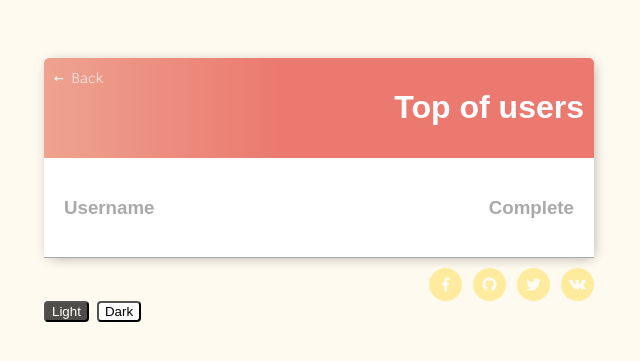
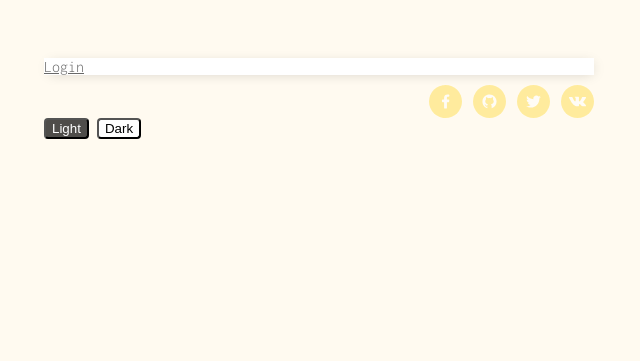
Before and after one commit to Vladislava05/TaskMaster, a Django app: page /top-users/ in a window 1280 px wide. Shown: the top 361 px of the page, without its empty margins (321-961 px from the left). Run offline with Django 3.2, Linux system fonts and the light colour scheme; data that the repository does not hold is empty; some web fonts are replaced.

Commit message:
add restrictions for unregistered users

```diff
--- a/base/static/base/css/dark.css
+++ b/base/static/base/css/dark.css
@@ -276,5 +276,5 @@ ul.ddropdownn .ddropdownn-inside a:hover {
 
 .btn-dark{
     color: white;
-    background-color:rgba(0, 0, 0, 0.692);
+    background-color:rgb(104, 104, 104);
 }
--- a/base/templates/base/about.html
+++ b/base/templates/base/about.html
@@ -1,7 +1,7 @@
 {% extends 'base/main.html' %}
 
 {% block content %}
-
+    {% if request.user.is_authenticated %}
         <div class="header-bar">
             <a href="{% url 'tasks' %}">&#8592; Back</a>
         </div>
@@ -9,5 +9,7 @@
         <p><h3>This app was created for you to keep your busy life in order!</h3></p>
         <p><h3>Just make a list with your daily tasks in a blink of an eye without any difficulties! If you have any questions or problems, find "Support" in the menu or click <a href="https://forms.yandex.ru/cloud/6170f0b40208c60589a01c66/">here</a></h3></p>
         <p><h5>Created with Python 3.0, Django 3, HTML and CSS</h5></p>
-
+    {% else %}
+        <a href="{% url 'login' %}">Login</a>
+    {% endif %}
 {% endblock content %}
--- a/base/templates/base/top-users.html
+++ b/base/templates/base/top-users.html
@@ -1,7 +1,7 @@
 {% extends 'base/main.html' %}
 
 {% block content %}
-
+    {% if request.user.is_authenticated %}
     <div class="container">
         <div class="header-bar">
             <a href="{% url 'tasks' %}">&#8592; Back</a>
@@ -27,5 +27,8 @@
             </div>
         {% endfor %}
     </div>
+    {% else %}
+        <a href="{% url 'login' %}">Login</a>
+    {% endif %}
 
 {% endblock content %}
```
Lines whose indentation alone changed are shown as unchanged.
